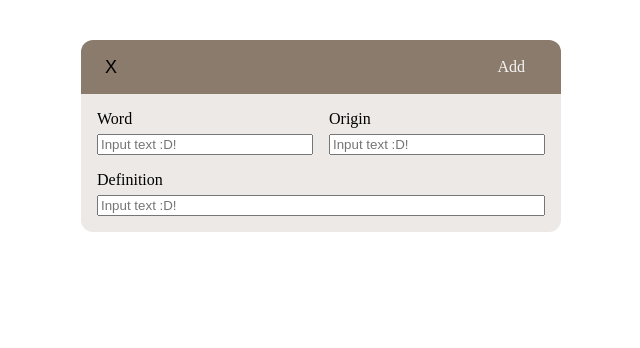
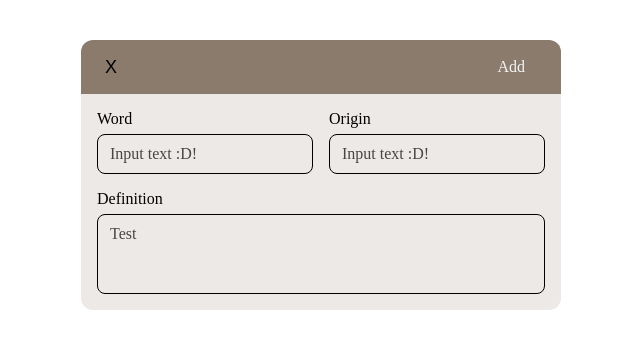
Before and after one commit to OfficeCoffee/mouseion-ui, an Angular app: page /popup/addWord in a window 1280 px wide. Shown: the top 348 px of the page, without its empty margins (319-959 px from the left). Built offline with nearby package versions, Linux system fonts and the light colour scheme.

Commit message:
adjusted popup css and created popup service layer

```diff
--- a/src/app/features/popups/components/add-word-popup/add-word-popup.html
+++ b/src/app/features/popups/components/add-word-popup/add-word-popup.html
@@ -17,7 +17,7 @@
         </div>
         <div class="field wide">
             <span>Definition</span>
-            <input type="text" aria-label="Insert definition input box" placeholder="Input text :D!" />
+            <textarea placeholder="Test" [disabled]="true"></textarea>
         </div>
     </div>
 </div>
--- a/src/app/features/popups/components/add-word-popup/add-word-popup.scss
+++ b/src/app/features/popups/components/add-word-popup/add-word-popup.scss
@@ -77,24 +77,40 @@ label {
     color: var(--mat-sys-on-surface-variant)
 }
 
+// Shared between input and textarea
+input,
 textarea {
-    flex: 1;
+  box-sizing: border-box;
+  width: 100%;
   min-width: 0;
-    box-sizing: border-box;
   padding: 10px 12px;
-    border: 1px solid #8B7B6C;
+  border: 1px solid black;
   border-radius: 8px;
   background: var(--mat-sys-surface-container-lowest);
   color: var(--mat-sys-on-surface);
   font: inherit;
-    resize: none;
-}
 
-textarea::placeholder {
+  //scss has an inheritance symbol
+  //so you don't have to type 'input' / 'textarea' repeatedly
+  &::placeholder {
     color: var(--mat-sys-on-surface-variant);
     opacity: 0.7;
   }
 
-textarea:focus {
-    outline: 1px solid #8B7B6C;
+  &:focus {
+    outline: 2px solid blue;
+    outline-offset: -1px;
   }
+
+  &:disabled {
+    background: var(--mat-sys-surface-container);
+    border-color: var(--mat-sys-outline-variant);
+    cursor: not-allowed;
+  }
+}
+
+// Only belongs to textarea
+textarea {
+  resize: none;
+  min-height: 5rem;
+}
--- a/src/app/shared/words.interface.ts
+++ b/src/app/shared/words.interface.ts
@@ -13,6 +13,12 @@ export interface WordResponseDto extends CreateWordDto {
     dateAdded: string; // ISO string?
 }
 
+export interface baseWordDto {
+    word: string;
+    origin: string;
+    definition: string;
+}
+
 // From the api
 export interface WordsDto {
     wordId: number;
```
Also changed, not shown: src/app/services/popup.service.ts (added, +21 -0 lines). Lines whose indentation alone changed are shown as unchanged.
